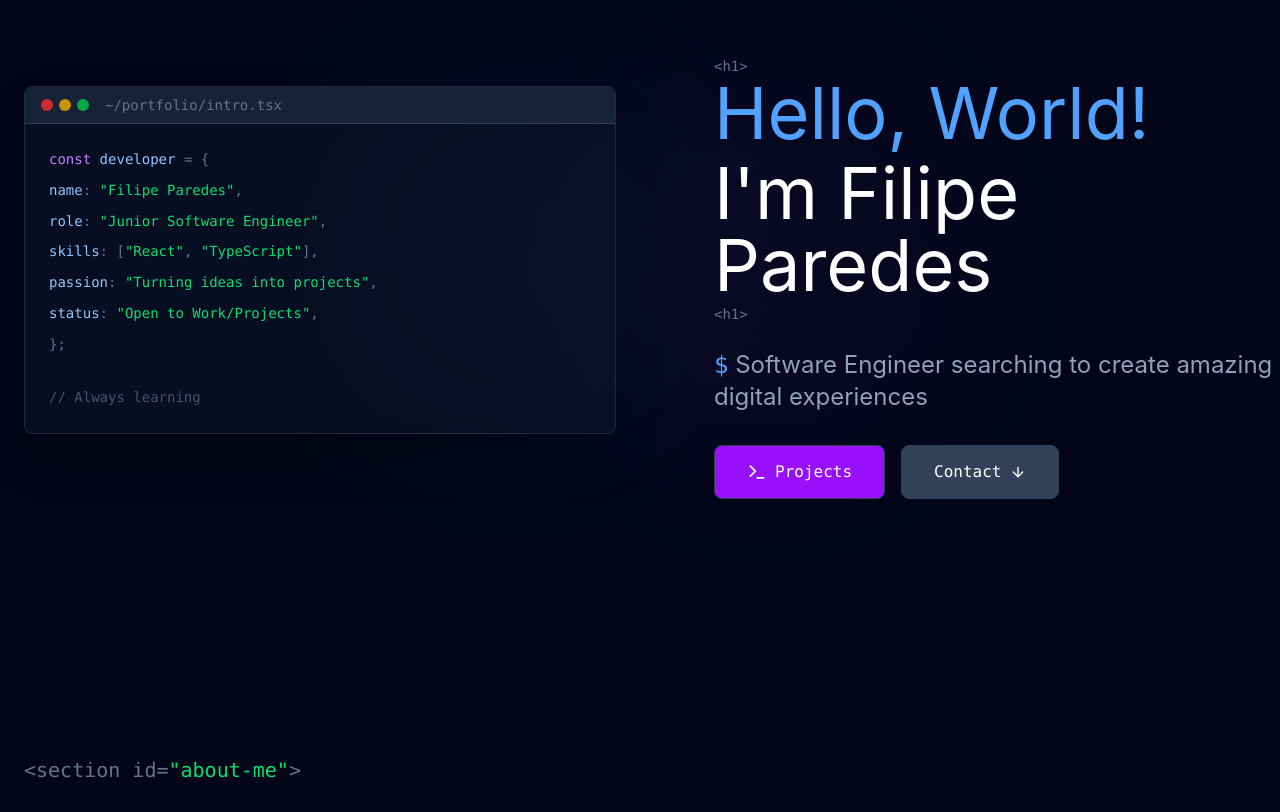
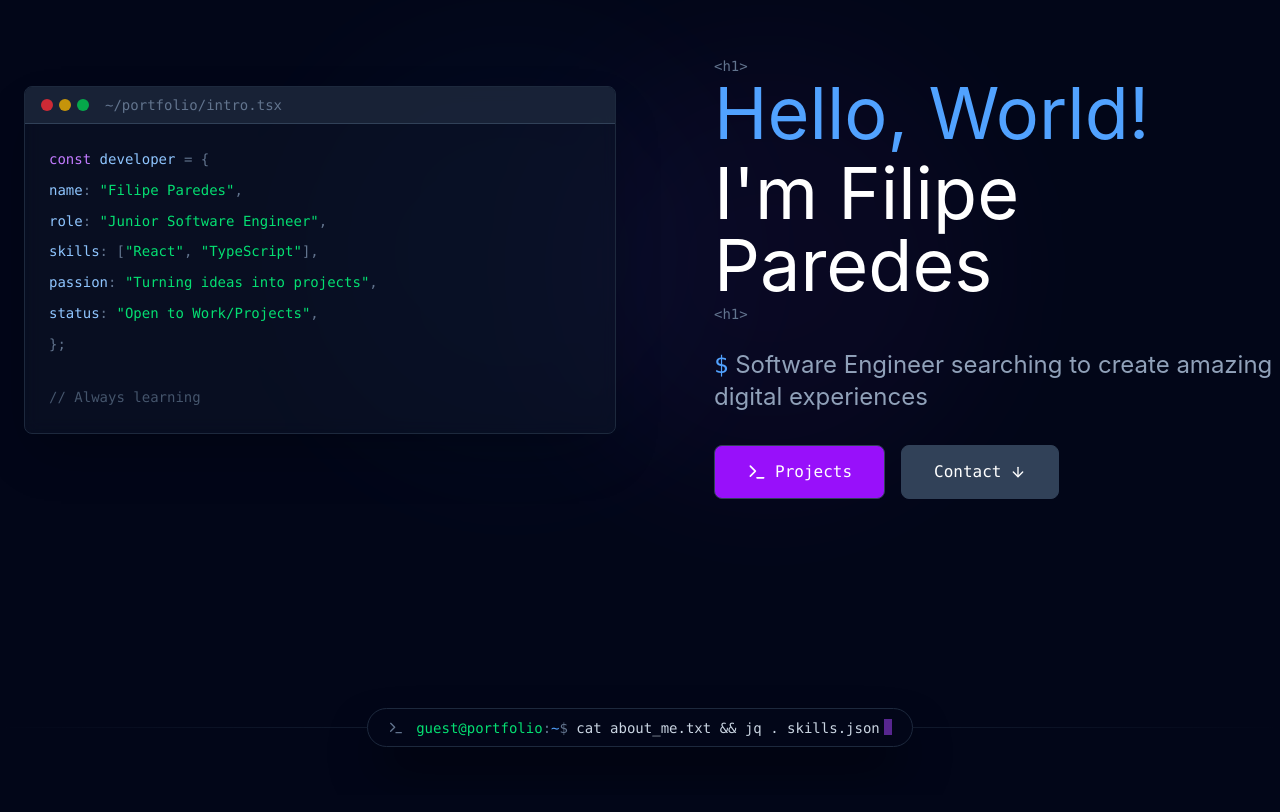
Before and after one commit to filipeparedes/personal-portfolio, a React (Vite) app in the folder frontend/: page / in a window 1280 px wide. Shown: the part 140-952 px from the top of the page. Built offline with nearby package versions, Linux system fonts and the light colour scheme.

Commit message:
style: implement a bash terminal styled section divider
+ Implemented a Bash Terminal-Styled SectionDivider.tsx UI Component with TypeScript Props

```diff
--- a/frontend/src/App.tsx
+++ b/frontend/src/App.tsx
@@ -3,13 +3,17 @@ import { About } from "./components/About";
 import { Projects } from "./components/Projects";
 import { Contact } from "./components/Contact";
 import { Footer } from "./components/Footer";
+import { SectionDivider } from "./components/ui/SectionDivider";
 
 function App() {
   return (
     <div className="min-h-screen text-white">
       <Intro />
+      <SectionDivider command="cat about_me.txt && jq . skills.json" />
       <About />
+      <SectionDivider command="cd projects/" />
       <Projects />
+      <SectionDivider command="ssh contact@direct" />
       <Contact />
       <Footer />
     </div>
--- /dev/null
+++ b/frontend/src/components/ui/SectionDivider.tsx
@@ -0,0 +1,43 @@
+"use client";
+
+import { motion, steps } from "framer-motion";
+import { Terminal } from "lucide-react";
+
+interface SectionDividerProps {
+  command: string;
+}
+
+export function SectionDivider({ command }: SectionDividerProps) {
+  return (
+    <div className="w-full relative py-12 flex items-center justify-center z-10 overflow-hidden bg-slate-950">
+      {/* Line */}
+      <div className="absolute w-full h-[1px] bg-gradient-to-r from-transparent via-slate-800 to-transparent" />
+
+      {/* Terminal command badge */}
+      <motion.div
+        initial={{ opacity: 0, scale: 0.95 }}
+        whileInView={{ opacity: 1, scale: 1 }}
+        viewport={{ once: true, margin: "-100px" }}
+        transition={{ duration: 0.4, ease: "easeOut" }}
+        className="relative bg-slate-950 px-5 py-2 rounded-full border border-slate-800 flex items-center gap-3 shadow-2xl shadow-black"
+      >
+        <Terminal className="w-4 h-4 text-slate-500" />
+
+        <div className="font-mono text-xs md:text-sm whitespace-nowrap">
+          <span className="text-green-400">guest@portfolio</span>
+          <span className="text-slate-500">:</span>
+          <span className="text-blue-400">~</span>
+          <span className="text-slate-500">$ </span>
+          <span className="text-slate-300">{command}</span>
+
+          {/* Blinking Cursor */}
+          <motion.span
+            animate={{ opacity: [1, 0] }}
+            transition={{ duration: 0.8, repeat: Infinity, ease: steps(2) }}
+            className="inline-block w-2 h-4 bg-purple-500 ml-1 translate-y-0.5"
+          />
+        </div>
+      </motion.div>
+    </div>
+  );
+}
```
